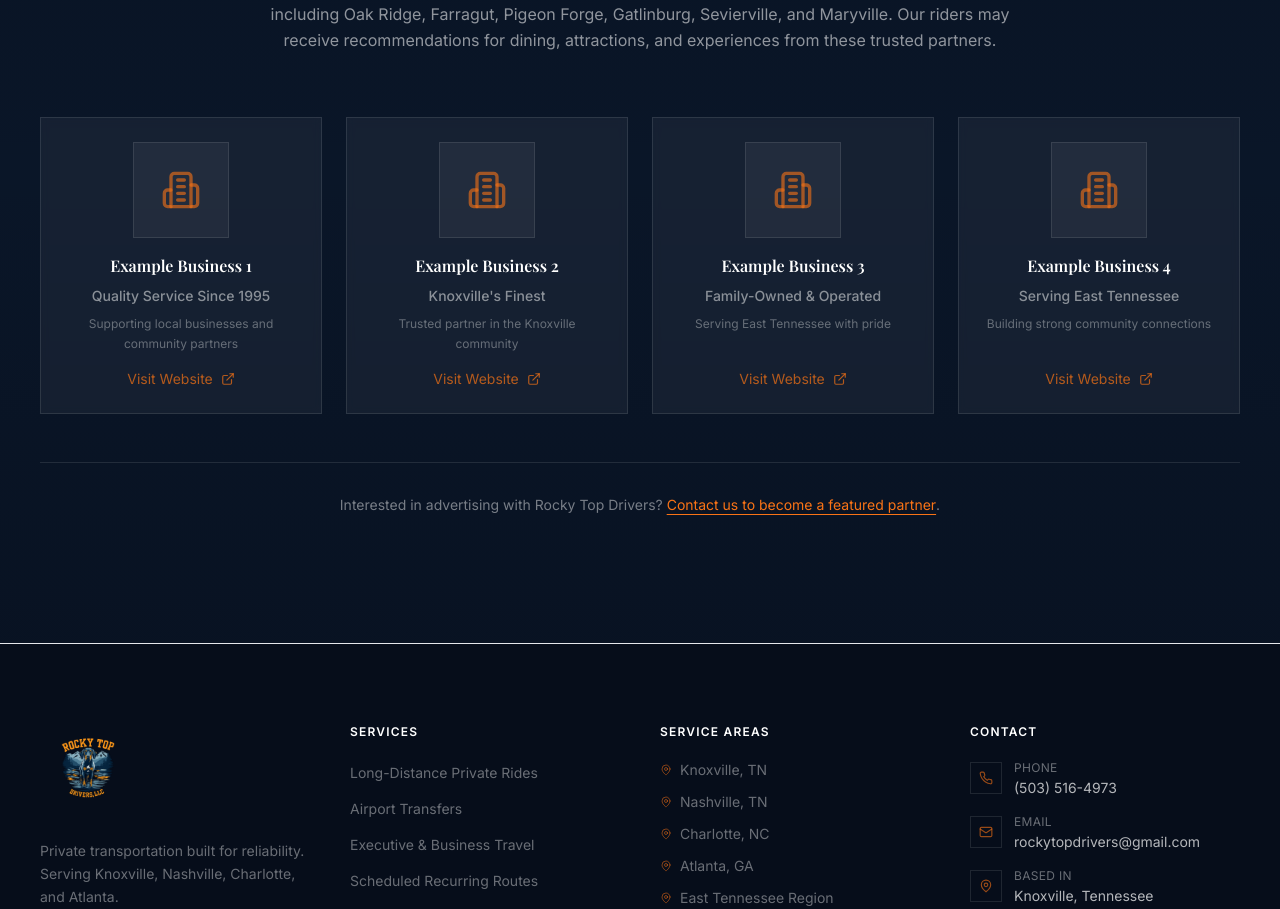
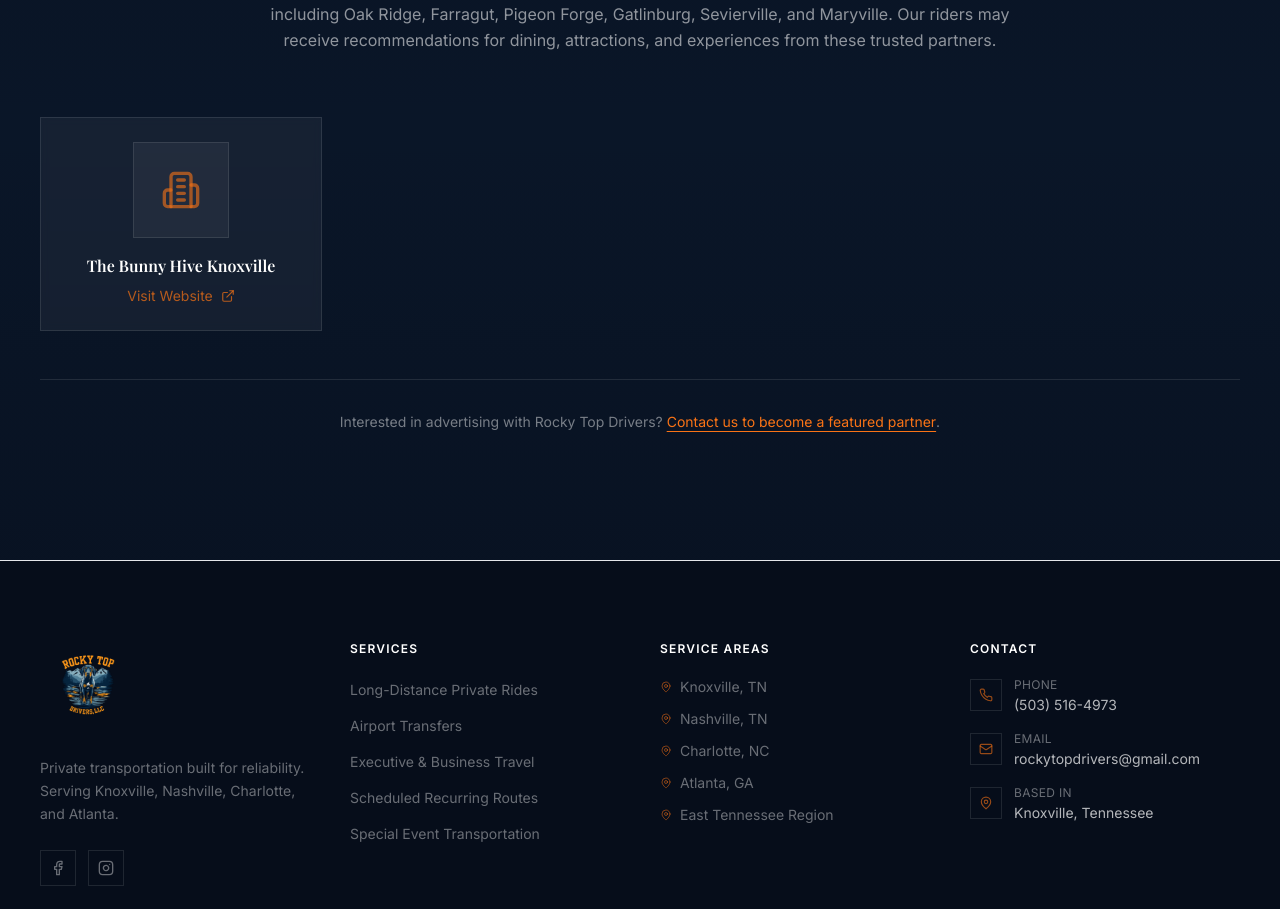
Before and after one commit to DoubleB00/rockytopdrivers3, a React (Vite) app: page / in a window 1280 px wide. Shown: the part 7427-8336 px from the top of the page. Built offline with nearby package versions, Linux system fonts and the light colour scheme; no server answers.

Commit message:
Updated Sponsors.tsx

```diff
--- a/src/components/Sponsors.tsx
+++ b/src/components/Sponsors.tsx
@@ -10,28 +10,8 @@ interface Sponsor {
 
 const sponsors: Sponsor[] = [
   {
-    name: 'Example Business 1',
-    tagline: 'Quality Service Since 1995',
-    description: 'Supporting local businesses and community partners',
-    website: 'https://example.com',
-  },
-  {
-    name: 'Example Business 2',
-    tagline: 'Knoxville\'s Finest',
-    description: 'Trusted partner in the Knoxville community',
-    website: 'https://example.com',
-  },
-  {
-    name: 'Example Business 3',
-    tagline: 'Family-Owned & Operated',
-    description: 'Serving East Tennessee with pride',
-    website: 'https://example.com',
-  },
-  {
-    name: 'Example Business 4',
-    tagline: 'Serving East Tennessee',
-    description: 'Building strong community connections',
-    website: 'https://example.com',
+    name: 'The Bunny Hive Knoxville',
+    website: 'https://www.thebunnyhive.com/knoxville',
   },
 ];
 
```
